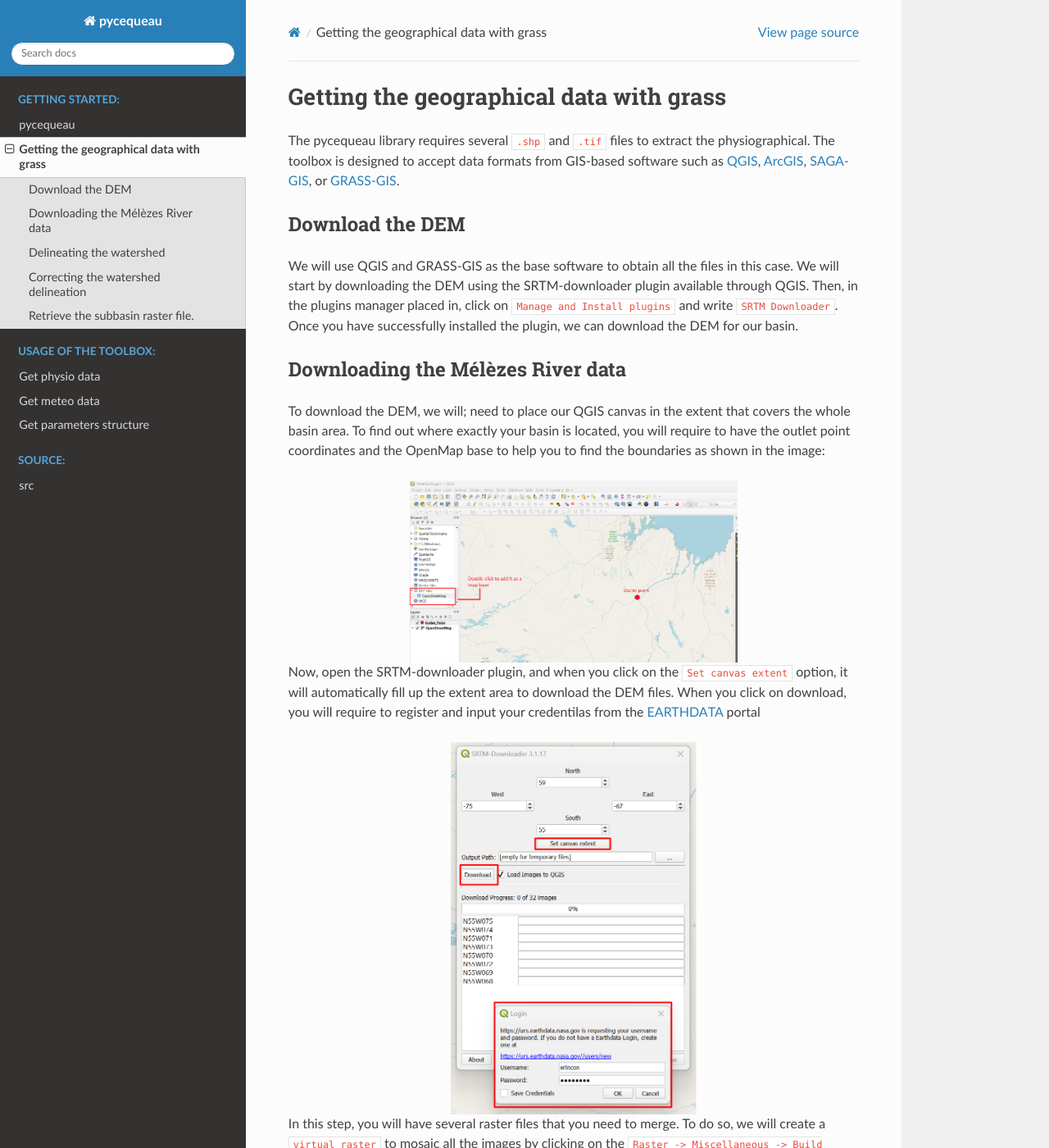
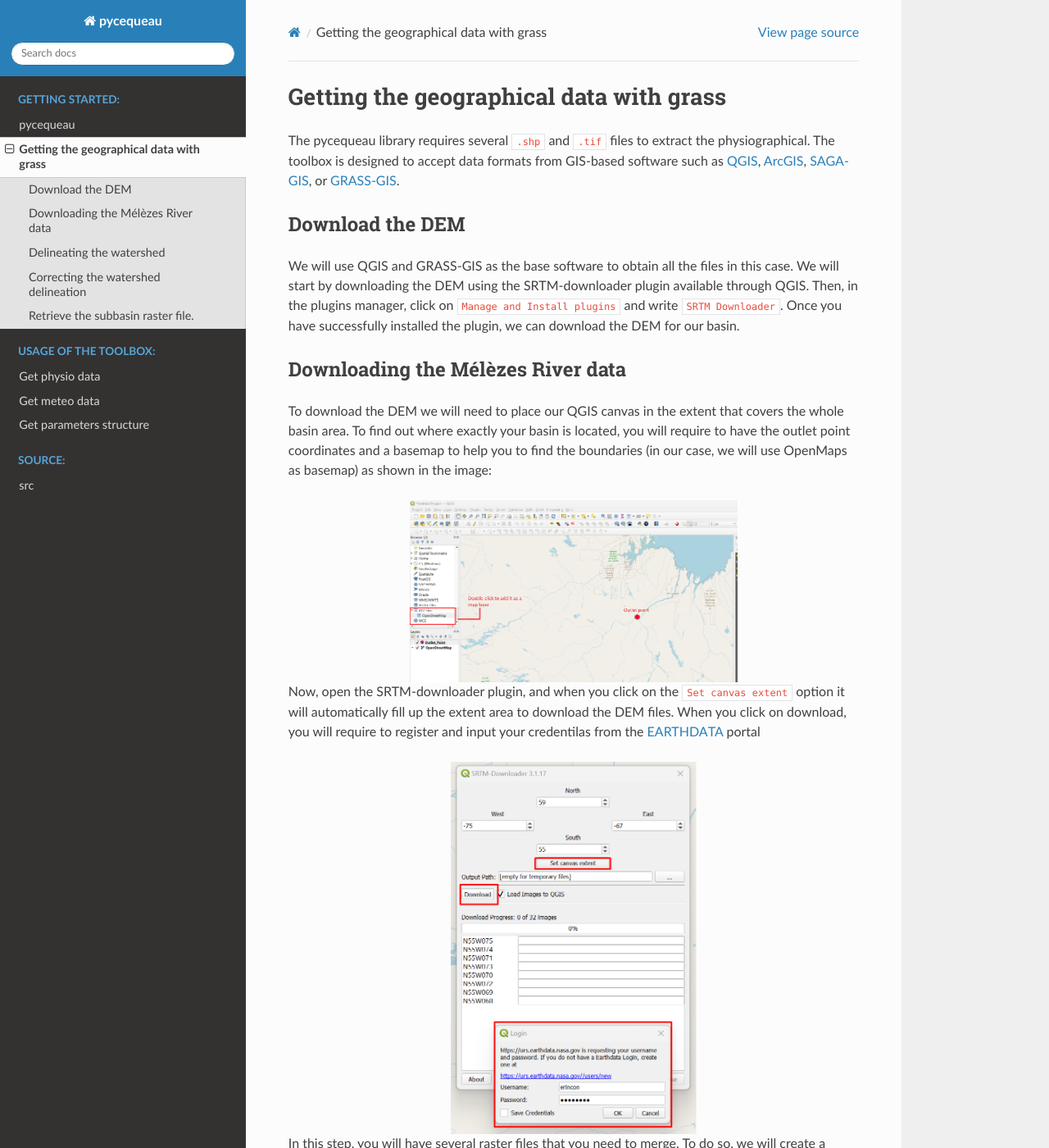
Before and after one commit to erinconv/pycequeau, a Sphinx documentation site: the page built from docs/grass.rst, in a window 1280 px wide and 1400 px high. Shown: the whole window at 82% size. Built offline with Sphinx 7.4.7 and the Read the Docs theme 2.0.0, drawn with Linux system fonts in a browser that asks for light colours; some of the changed text lies outside the part shown.

Commit message:
Correct some typos in the documentation

```diff
--- a/docs/grass.rst
+++ b/docs/grass.rst
@@ -12,18 +12,18 @@
 Download the DEM
 ----------------
 
-We will use QGIS and GRASS-GIS as the base software to obtain all the files in this case. We will start by downloading the DEM using the SRTM-downloader plugin available through QGIS. Then, in the plugins manager placed in, click on ``Manage and Install plugins`` and write ``SRTM Downloader``. Once you have successfully installed the plugin, we can download the DEM for our basin.
+We will use QGIS and GRASS-GIS as the base software to obtain all the files in this case. We will start by downloading the DEM using the SRTM-downloader plugin available through QGIS. Then, in the plugins manager, click on ``Manage and Install plugins`` and write ``SRTM Downloader``. Once you have successfully installed the plugin, we can download the DEM for our basin.
 
 Downloading the Mélèzes River data
 ----------------------------------
-To download the DEM, we will; need to place our QGIS canvas in the extent that covers the whole basin area. To find out where exactly your basin is located, you will require to have the outlet point coordinates  and the OpenMap base to help you to find the boundaries as shown in the image:
+To download the DEM we will need to place our QGIS canvas in the extent that covers the whole basin area. To find out where exactly your basin is located, you will require to have the outlet point coordinates and a basemap to help you to find the boundaries (in our case, we will use OpenMaps as basemap) as shown in the image:
 
 .. image:: figures/GRASS-tutorial/01-Extent.png
   :width: 400
   :alt: Getting the extent of the basin
   :align: center
 
-Now, open the SRTM-downloader plugin, and when you click on the ``Set canvas extent`` option, it will automatically fill up the extent area to download the DEM files. When you click on download, you will require to register and input your credentilas from the `EARTHDATA`_ portal
+Now, open the SRTM-downloader plugin, and when you click on the ``Set canvas extent`` option it will automatically fill up the extent area to download the DEM files. When you click on download, you will require to register and input your credentilas from the `EARTHDATA`_ portal
 
 .. _EARTHDATA: https://urs.earthdata.nasa.gov//users/new
 
```
Also changed, not shown: other parts of docs/grass.rst (+3 -2 lines), docs/notebooks/get_physio.ipynb.
